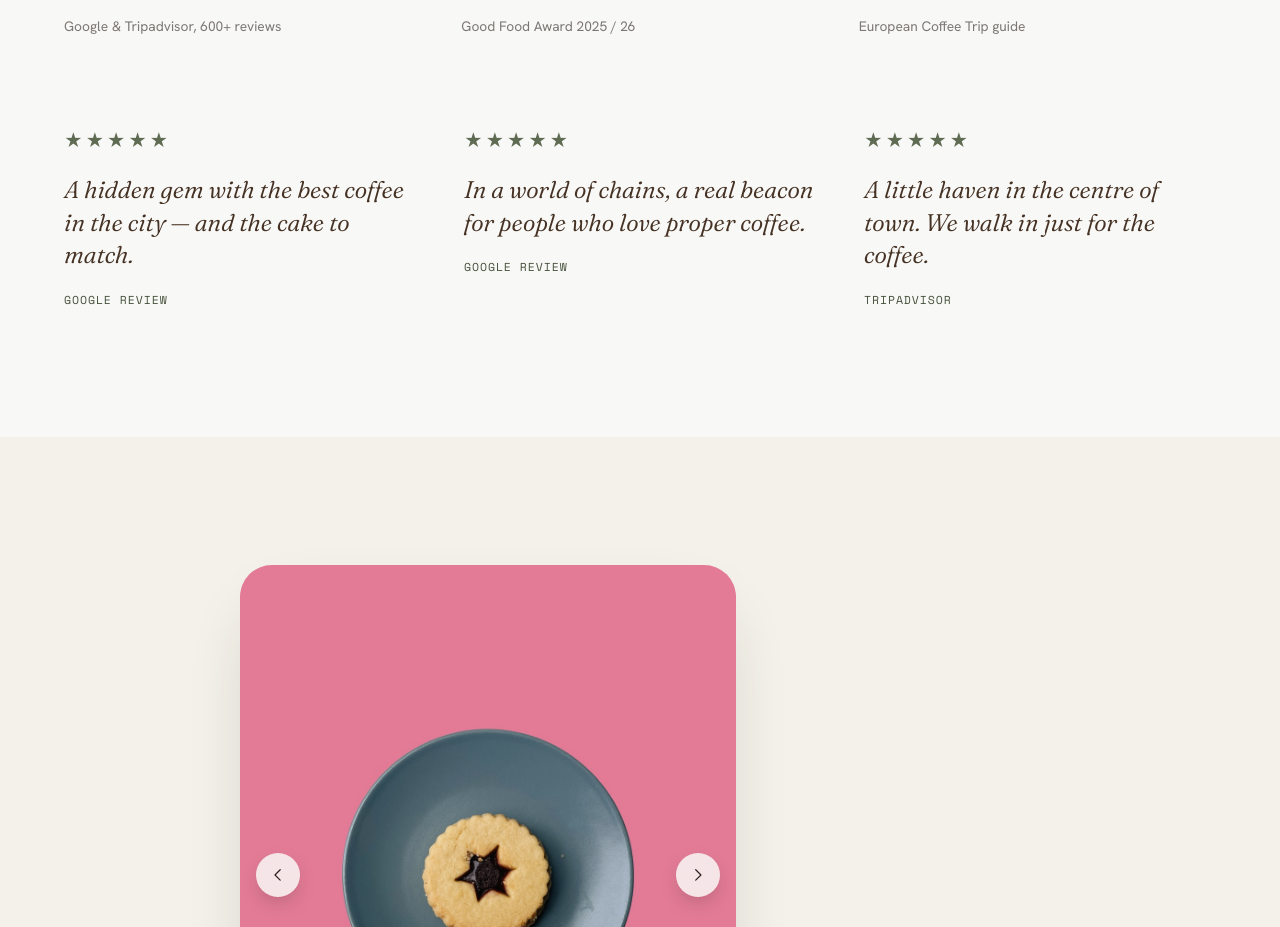
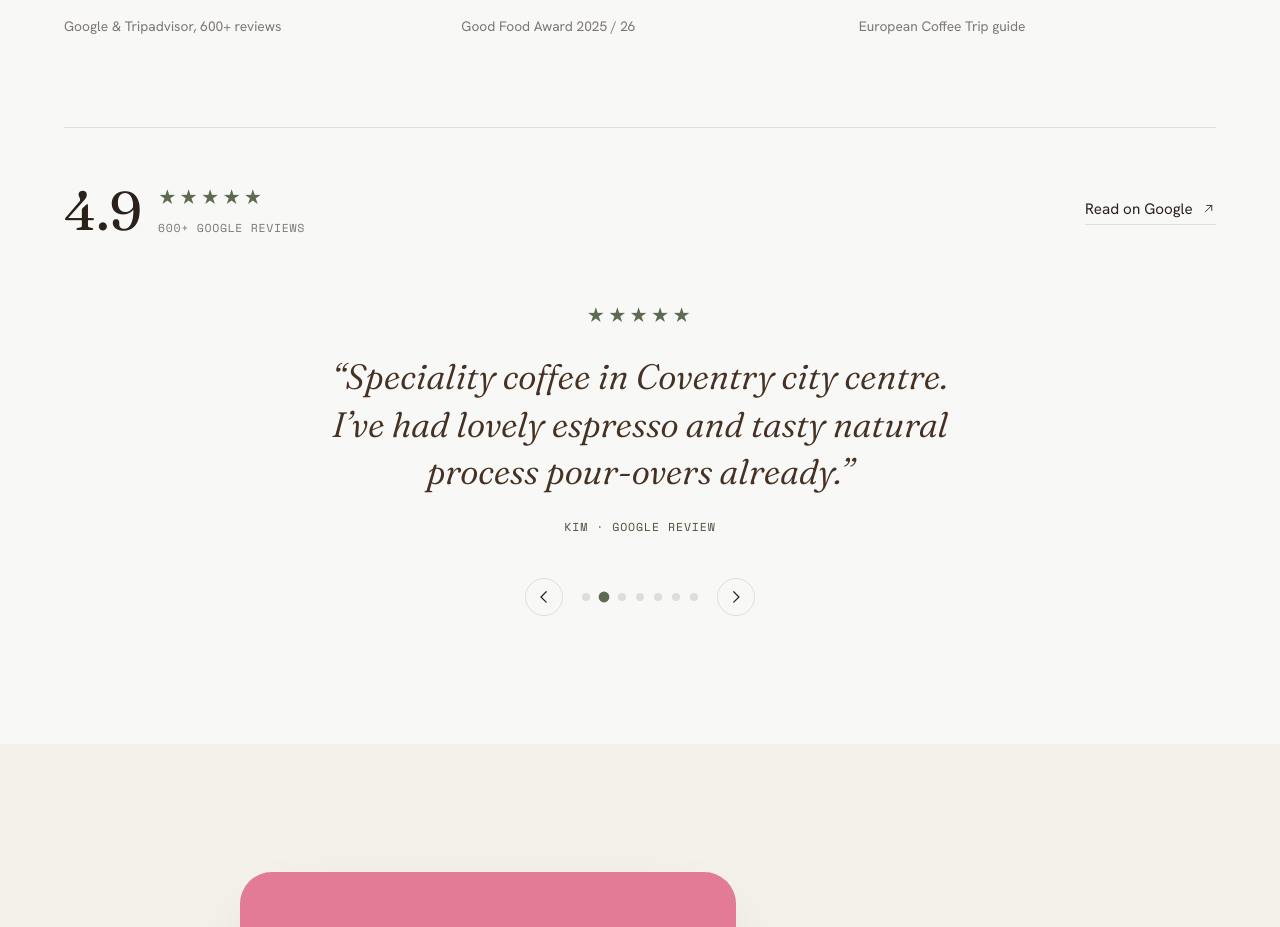
Before and after one commit to Parsa13831383/BeanAndLeaf, a React (Vite) app: page / in a window 1280 px wide. Shown: the part 7790-8717 px from the top of the page. Built offline with nearby package versions, Linux system fonts and the light colour scheme.

Commit message:
Added review section

```diff
--- a/src/data/content.js
+++ b/src/data/content.js
@@ -166,13 +166,50 @@ export const recognition = {
     { value: 'Gold Seal', label: 'Good Food Award 2025 / 26' },
     { value: 'Featured', label: 'European Coffee Trip guide' },
   ],
-  // Paraphrased sentiment representative of public reviews. Replace with
-  // attributed, permissioned quotes before launch. // CONFIRM
-  voices: [
-    { quote: 'A hidden gem with the best coffee in the city — and the cake to match.', source: 'Google review' },
-    { quote: 'In a world of chains, a real beacon for people who love proper coffee.', source: 'Google review' },
-    { quote: 'A little haven in the centre of town. We walk in just for the coffee.', source: 'Tripadvisor' },
-  ],
+  // Real, attributed Google reviews (first name + quote), supplied by the owner.
+  google: {
+    rating: 4.9,
+    count: '600+',
+    link: 'https://www.google.com/maps/place/Bean+%26+Leaf+Coffee+House/@52.4073652,-1.5103828,17z/data=!4m8!3m7!1s0x48774bbac335fec9:0x867334924328779!8m2!3d52.4073652!4d-1.5103828!9m1!1b1!16s%2Fg%2F11f3qwzw5l?entry=ttu&g_ep=EgoyMDI2MDYyOC4wIKXMDSoASAFQAw%3D%3D',
+    reviews: [
+      {
+        name: 'David',
+        rating: 5,
+        quote:
+          'A genuinely remarkable little spot. They take their coffee exceptionally seriously and have a great atmosphere.',
+      },
+      {
+        name: 'Kim',
+        rating: 5,
+        quote: 'Speciality coffee in Coventry city centre. I’ve had lovely espresso and tasty natural process pour-overs already.',
+      },
+      {
+        name: 'Eden',
+        rating: 5,
+        quote: 'Best coffee selection in Coventry. If you know good coffee, this is the place to go.',
+      },
+      {
+        name: 'Ben',
+        rating: 5,
+        quote: 'The coffee is excellent and the rotating guest menu highlights interesting coffees from a range of roasters.',
+      },
+      {
+        name: 'Leo',
+        rating: 5,
+        quote: 'A little haven in the heart of Coventry. The coffee was excellent and the staff are genuinely friendly.',
+      },
+      {
+        name: 'Keith',
+        rating: 5,
+        quote: 'The coffee was delicious, a real step above any other cup I had in the city.',
+      },
+      {
+        name: 'Chloe',
+        rating: 5,
+        quote: 'Bean and Leaf is my number one stop for a coffee when I’m in town. Best coffee in Coventry.',
+      },
+    ],
+  },
 };
 
 /* --- Visit ----------------------------------------------------------- */
--- a/src/sections/Recognition.jsx
+++ b/src/sections/Recognition.jsx
@@ -1,9 +1,62 @@
+import { useCallback, useEffect, useState } from 'react';
+import { AnimatePresence, motion, useReducedMotion } from 'framer-motion';
 import SectionHead from '../components/SectionHead';
 import Reveal, { Stagger, childVariants } from '../components/Reveal';
-import { motion } from 'framer-motion';
+import { ChevronLeft, ChevronRight, ArrowUpRight } from '../components/Marks';
 import { recognition } from '../data/content';
 
+const EASE = [0.22, 1, 0.36, 1];
+
+const variants = {
+  enter: (dir) => ({ x: dir > 0 ? 28 : -28, opacity: 0 }),
+  center: { x: 0, opacity: 1 },
+  exit: (dir) => ({ x: dir > 0 ? -28 : 28, opacity: 0 }),
+};
+
+function Stars({ count = 5 }) {
+  return (
+    <div className="rec__stars" aria-label={`Rated ${count} out of 5 stars`}>
+      {'★★★★★'.slice(0, count)}
+    </div>
+  );
+}
+
 export default function Recognition() {
+  const { google } = recognition;
+  const reviews = google.reviews;
+  const len = reviews.length;
+
+  const [index, setIndex] = useState(0);
+  const [direction, setDirection] = useState(1);
+  const [paused, setPaused] = useState(false);
+  const reduceMotion = useReducedMotion();
+
+  const goTo = useCallback(
+    (next, dir) => {
+      setDirection(dir);
+      setIndex(((next % len) + len) % len);
+    },
+    [len]
+  );
+
+  // Autoplay — paused on hover/focus and skipped entirely under reduced motion.
+  useEffect(() => {
+    if (len <= 1 || paused || reduceMotion) return;
+    const id = setInterval(() => {
+      setDirection(1);
+      setIndex((i) => (i + 1) % len);
+    }, 6000);
+    return () => clearInterval(id);
+  }, [len, paused, reduceMotion]);
+
+  const onDragEnd = (_e, info) => {
+    const threshold = 60;
+    if (info.offset.x < -threshold || info.velocity.x < -400) goTo(index + 1, 1);
+    else if (info.offset.x > threshold || info.velocity.x > 400) goTo(index - 1, -1);
+  };
+
+  const current = reviews[index];
+
   return (
     <section className="section">
       <div className="container">
@@ -18,17 +71,88 @@ export default function Recognition() {
           ))}
         </Stagger>
 
-        <Stagger className="rec__voices" gap={0.1}>
-          {recognition.voices.map((v, i) => (
-            <motion.figure key={i} variants={childVariants} className="rec__voice">
-              <div className="rec__stars" aria-label="Five stars">
-                ★★★★★
+        <Reveal className="rec__google" delay={0.1}>
+          <div className="rec__google-head">
+            <div className="rec__google-rating">
+              <span className="rec__google-score">{google.rating}</span>
+              <div>
+                <Stars />
+                <p className="rec__google-count">{google.count} Google reviews</p>
               </div>
-              <blockquote className="rec__quote">{v.quote}</blockquote>
-              <figcaption className="rec__source">{v.source}</figcaption>
-            </motion.figure>
-          ))}
-        </Stagger>
+            </div>
+            <a className="rec__google-link" href={google.link} target="_blank" rel="noreferrer">
+              Read on Google <ArrowUpRight />
+            </a>
+          </div>
+
+          <div
+            className="rec__carousel"
+            role="region"
+            aria-roledescription="carousel"
+            aria-label="Google reviews"
+            onMouseEnter={() => setPaused(true)}
+            onMouseLeave={() => setPaused(false)}
+            onFocus={() => setPaused(true)}
+            onBlur={() => setPaused(false)}
+          >
+            <AnimatePresence initial={false} custom={direction} mode="wait">
+              <motion.figure
+                key={index}
+                className="rec__review"
+                custom={direction}
+                variants={variants}
+                initial={reduceMotion ? false : 'enter'}
+                animate="center"
+                exit={reduceMotion ? undefined : 'exit'}
+                transition={{ duration: reduceMotion ? 0 : 0.5, ease: EASE }}
+                drag={len > 1 ? 'x' : false}
+                dragConstraints={{ left: 0, right: 0 }}
+                dragElastic={0.6}
+                onDragEnd={onDragEnd}
+              >
+                <Stars count={current.rating} />
+                <blockquote className="rec__quote">“{current.quote}”</blockquote>
+                <figcaption className="rec__source">{current.name} · Google review</figcaption>
+              </motion.figure>
+            </AnimatePresence>
+
+            {len > 1 && (
+              <div className="rec__carousel-nav">
+                <button
+                  type="button"
+                  className="rec__arrow"
+                  aria-label="Previous review"
+                  onClick={() => goTo(index - 1, -1)}
+                >
+                  <ChevronLeft />
+                </button>
+
+                <div className="rec__dots" role="tablist" aria-label="Choose review">
+                  {reviews.map((r, i) => (
+                    <button
+                      key={r.name}
+                      type="button"
+                      role="tab"
+                      className={`rec__dot ${i === index ? 'is-active' : ''}`}
+                      aria-label={`Review from ${r.name}, ${i + 1} of ${len}`}
+                      aria-selected={i === index}
+                      onClick={() => goTo(i, i > index ? 1 : -1)}
+                    />
+                  ))}
+                </div>
+
+                <button
+                  type="button"
+                  className="rec__arrow"
+                  aria-label="Next review"
+                  onClick={() => goTo(index + 1, 1)}
+                >
+                  <ChevronRight />
+                </button>
+              </div>
+            )}
+          </div>
+        </Reveal>
       </div>
     </section>
   );
--- a/src/sections/sections.css
+++ b/src/sections/sections.css
@@ -334,29 +334,78 @@
   color: var(--ink-60);
   font-size: var(--step--1);
 }
-.rec__voices {
+/* --- Google reviews showcase ----------------------------------------- */
+.rec__google {
   margin-top: clamp(3.5rem, 7vw, 6rem);
-  display: grid;
-  gap: clamp(2rem, 4vw, 3rem);
-  grid-template-columns: 1fr;
+  padding-top: clamp(2.5rem, 5vw, 3.5rem);
+  border-top: 1px solid var(--hair);
 }
-@media (min-width: 820px) {
-  .rec__voices {
-    grid-template-columns: repeat(3, 1fr);
-  }
+.rec__google-head {
+  display: flex;
+  flex-wrap: wrap;
+  align-items: center;
+  justify-content: space-between;
+  gap: 1.5rem;
 }
-.rec__voice {
+.rec__google-rating {
+  display: flex;
+  align-items: center;
+  gap: 1rem;
+}
+.rec__google-score {
+  font-family: var(--font-display);
+  font-size: var(--step-3);
+  line-height: 1;
+  color: var(--espresso);
+}
+.rec__google-count {
+  margin-top: 0.35rem;
+  font-family: var(--font-mono);
+  font-size: 0.72rem;
+  letter-spacing: 0.06em;
+  text-transform: uppercase;
+  color: var(--ink-60);
+}
+.rec__google-link {
+  display: inline-flex;
+  align-items: center;
+  gap: 0.5rem;
+  font-size: 0.95rem;
+  border-bottom: 1px solid var(--hair);
+  padding-bottom: 0.2rem;
+  transition: border-color 0.3s var(--ease);
+  white-space: nowrap;
+}
+.rec__google-link:hover {
+  border-color: var(--leaf);
+}
+
+.rec__carousel {
+  position: relative;
+  margin: clamp(2.5rem, 6vw, 4rem) auto 0;
+  max-width: 640px;
+  min-height: clamp(220px, 32vw, 260px);
+}
+.rec__review {
   display: flex;
   flex-direction: column;
-  gap: 1.2rem;
+  align-items: center;
+  gap: 1.4rem;
+  text-align: center;
+  cursor: grab;
+  touch-action: pan-y;
+}
+.rec__review:active {
+  cursor: grabbing;
 }
 .rec__quote {
   font-family: var(--font-display);
-  font-size: var(--step-1);
+  font-size: var(--step-2);
   font-style: italic;
   font-weight: 340;
   line-height: 1.35;
   color: var(--bark);
+  max-width: 34ch;
 }
 .rec__source {
   font-family: var(--font-mono);
@@ -368,6 +417,47 @@
 .rec__stars {
   color: var(--leaf);
   letter-spacing: 0.15em;
+}
+
+.rec__carousel-nav {
+  margin-top: clamp(1.8rem, 4vw, 2.6rem);
+  display: flex;
+  align-items: center;
+  justify-content: center;
+  gap: 1.2rem;
+}
+.rec__arrow {
+  display: grid;
+  place-items: center;
+  width: 38px;
+  height: 38px;
+  border-radius: 50%;
+  border: 1px solid var(--hair);
+  color: var(--espresso);
+  transition: background 0.3s var(--ease), color 0.3s var(--ease), border-color 0.3s var(--ease);
+}
+.rec__arrow:hover {
+  background: var(--espresso);
+  color: var(--paper);
+  border-color: var(--espresso);
+}
+.rec__dots {
+  display: flex;
+  gap: 10px;
+}
+.rec__dot {
+  width: 8px;
+  height: 8px;
+  border-radius: 50%;
+  background: var(--hair);
+  transition: background 0.3s var(--ease), transform 0.3s var(--ease);
+}
+.rec__dot:hover {
+  background: var(--ink-40);
+}
+.rec__dot.is-active {
+  background: var(--leaf);
+  transform: scale(1.35);
 }
 
 /* --- Visit ----------------------------------------------------------- */
```
